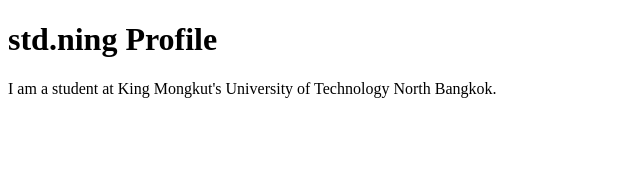
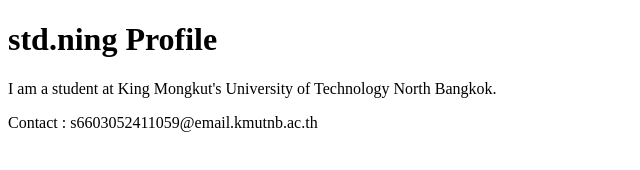
Before and after one commit to Praewpan1/github-desktop-project, a plain HTML site: page index.html in a window 1280 px wide. Shown: the whole page, without its empty margins (0-640 px from the left). Drawn offline with Linux system fonts and the light colour scheme.

Commit message:
Add contact me
Add contact me

```diff
--- a/index.html
+++ b/index.html
@@ -8,5 +8,6 @@
 <body>
     <h1>std.ning Profile</h1>
     <p> I am a student at King Mongkut's University of Technology North Bangkok.</p>
+    <footer>Contact : s6603052411059@email.kmutnb.ac.th</footer>
 </body>
 </html>
```
